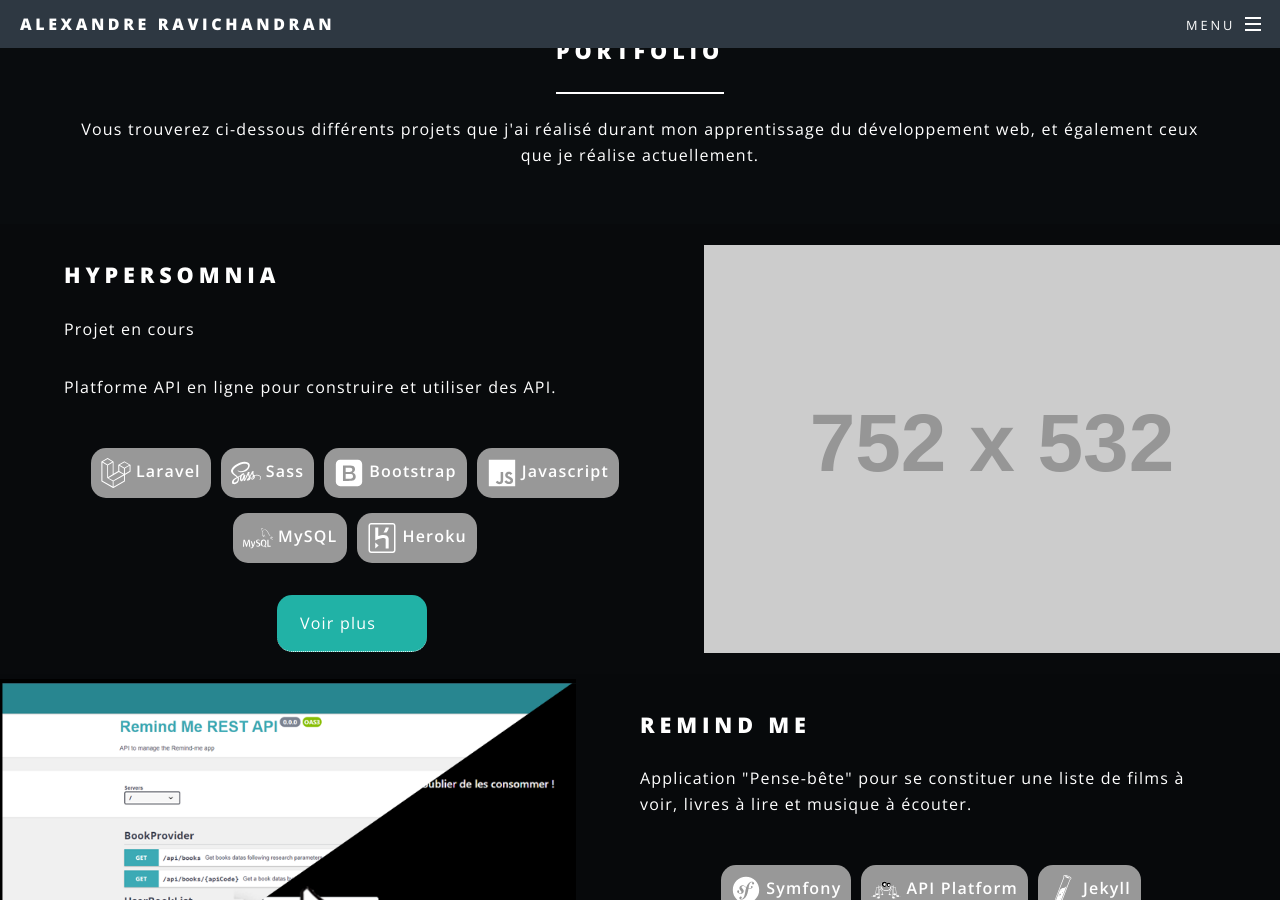
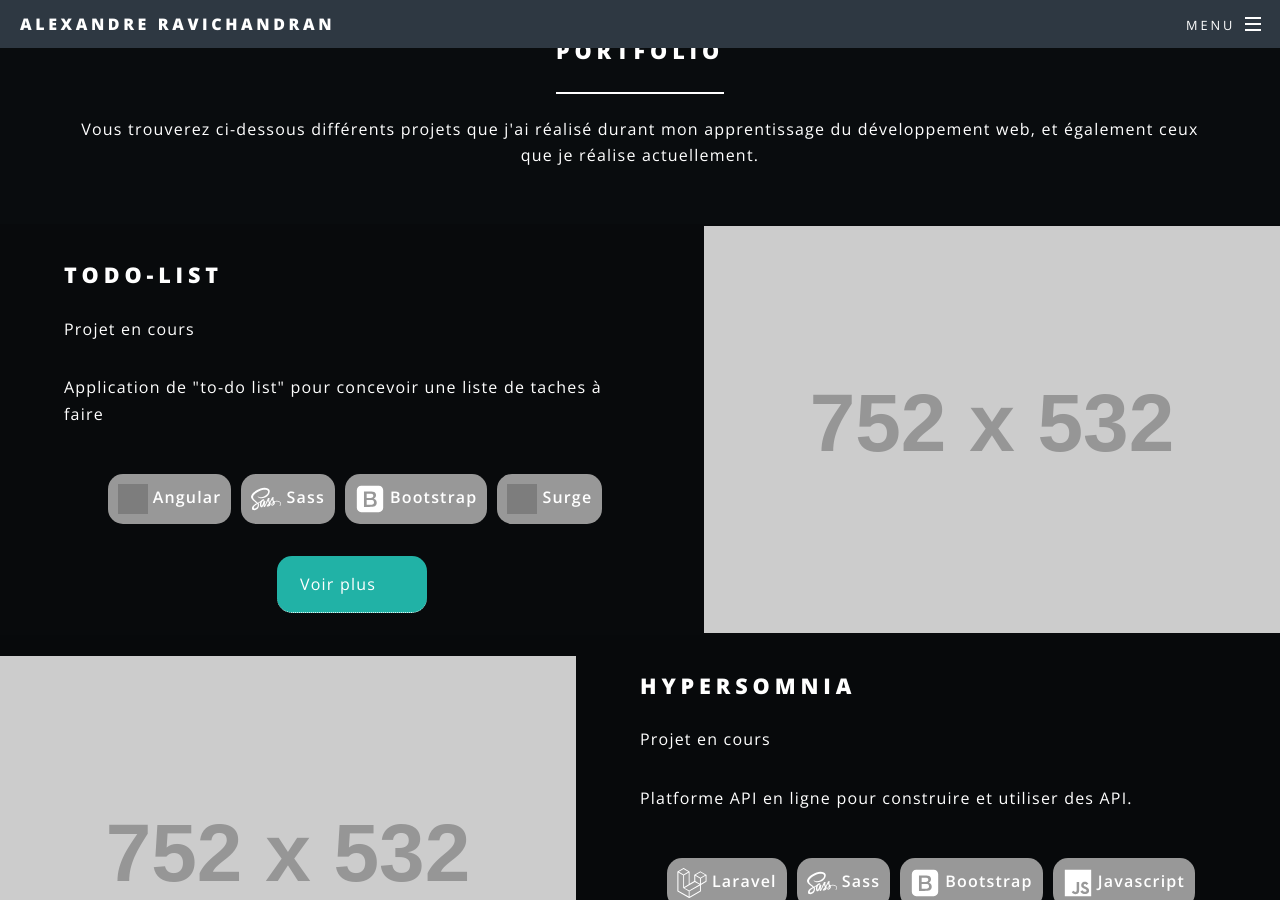
Before and after one commit to AlexandreRavichandran/AlexandreRavichandran.github.io, a Jekyll site: the page built from index.md, in a window 1280 px wide and 900 px high, scrolled down 1604 px. Built offline with Jekyll 4.4.1, drawn with Linux system fonts in a browser that asks for light colours; grey boxes are pictures that could not be loaded.

```diff
--- a/_layouts/home.html
+++ b/_layouts/home.html
@@ -50,6 +50,35 @@
                     développement web, et également ceux que je réalise actuellement.</p>
             </header>
         </div>
+        <section class="spotlight">
+            <div class="image projectDirectLinks"><a><img src="https://placehold.it/752x532" alt="" /></a></div>
+            <div class="content">
+                <h2>Todo-list</h2>
+                <p>Projet en cours</p>
+                <p>Application de "to-do list" pour concevoir une liste de taches à faire</p>
+                <ul style="display: flex;flex-wrap: wrap;justify-content: center;">
+                    <li class="language">
+                        <img src="/assets/css/images/languages/angular.svg" alt="">
+                        <p>Angular</p>
+                    </li>
+                    <li class="language">
+                        <img src="/assets/css/images/languages/sass.svg" alt="">
+                        <p>Sass</p>
+                    </li>
+                    <li class="language">
+                        <img src="/assets/css/images/languages/bootstrap.svg" alt="">
+                        <p>Bootstrap</p>
+                    </li>
+                    <li class="language">
+                        <img src="/assets/css/images/languages/surge.svg" alt="">
+                        <p>Surge</p>
+                    </li>
+                </ul>
+                <div class="projectLinks">
+                    <a target="_blank" href="/hypersomnia">Voir plus</a>
+                </div>
+            </div>
+        </section>
         <section class="spotlight">
             <div class="image projectDirectLinks"><a><img src="https://placehold.it/752x532" alt="" /></a></div>
             <div class="content">
@@ -131,7 +160,7 @@
             </div>
         </section>
         <section class="spotlight">
-            <div class="image projectDirectLinks"><a href="http://oldix.surge.sh/"><img width="100%"
+            <div class="image projectDirectLinks"><a href="#"><img width="100%"
                         src="/assets/css/images/oldix.png" alt="" /></a></div>
             <div class="content">
                 <h2>Oldix</h2>
```
Also changed, not shown: projects/oldix.md (+2 -2 lines).
